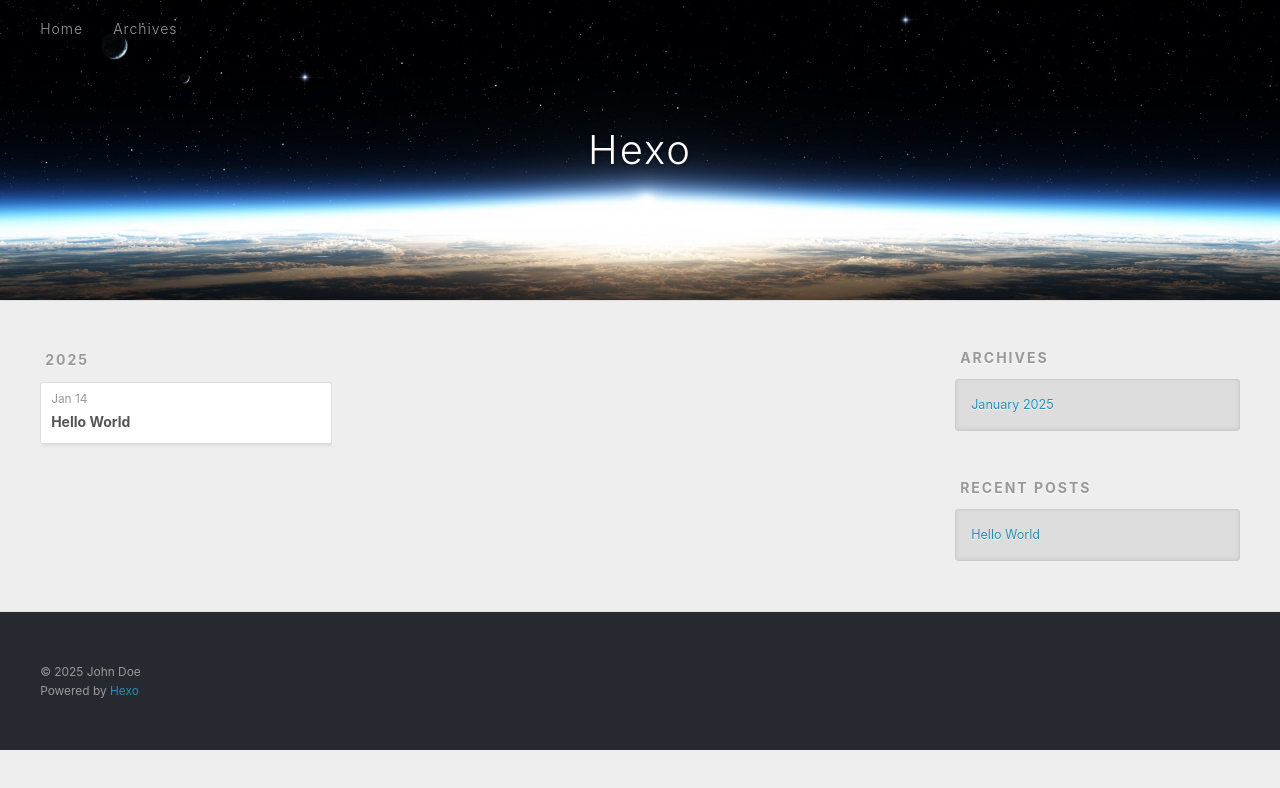
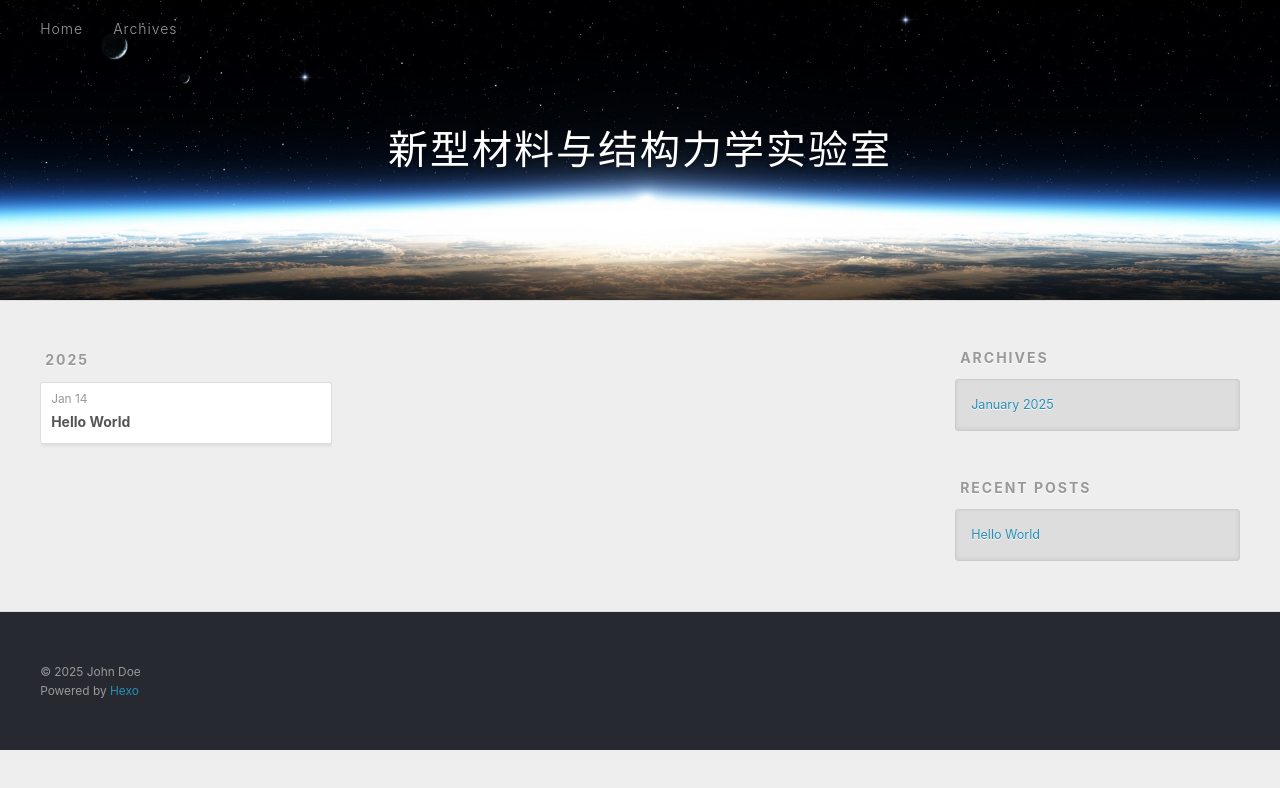
Before and after one commit to HHUNMSM/HHUNMSM.github.io, a plain HTML site: page archives/2025/01/index.html in a window 1280 px wide. Drawn offline with Linux system fonts and the light colour scheme.

Commit message:
Site updated: 2025-01-16 18:14:06

```diff
--- a/archives/2025/01/index.html
+++ b/archives/2025/01/index.html
@@ -4,17 +4,17 @@
   <meta charset="utf-8">
 
 
-  <title>Archives: 2025/1 | Hexo</title>
+  <title>Archives: 2025/1 | 新型材料与结构力学实验室</title>
   <meta name="viewport" content="width=device-width, initial-scale=1, shrink-to-fit=no">
   <meta property="og:type" content="website">
-<meta property="og:title" content="Hexo">
+<meta property="og:title" content="新型材料与结构力学实验室">
 <meta property="og:url" content="http://example.com/archives/2025/01/index.html">
-<meta property="og:site_name" content="Hexo">
+<meta property="og:site_name" content="新型材料与结构力学实验室">
 <meta property="og:locale" content="en_US">
 <meta property="article:author" content="John Doe">
 <meta name="twitter:card" content="summary">
 
-    <link rel="alternate" href="/atom.xml" title="Hexo" type="application/atom+xml">
+    <link rel="alternate" href="/atom.xml" title="新型材料与结构力学实验室" type="application/atom+xml">
 
 
     <link rel="shortcut icon" href="/favicon.png">
@@ -39,7 +39,7 @@
   <div id="header-outer" class="outer">
     <div id="header-title" class="inner">
       <h1 id="logo-wrap">
-        <a href="/" id="logo">Hexo</a>
+        <a href="/" id="logo">新型材料与结构力学实验室</a>
       </h1>
 
     </div>
```
Also changed, not shown: 2025/01/14/hello-world/index.html (+4 -4 lines), archives/2025/index.html (+5 -5 lines), archives/index.html (+5 -5 lines), index.html (+5 -5 lines).
